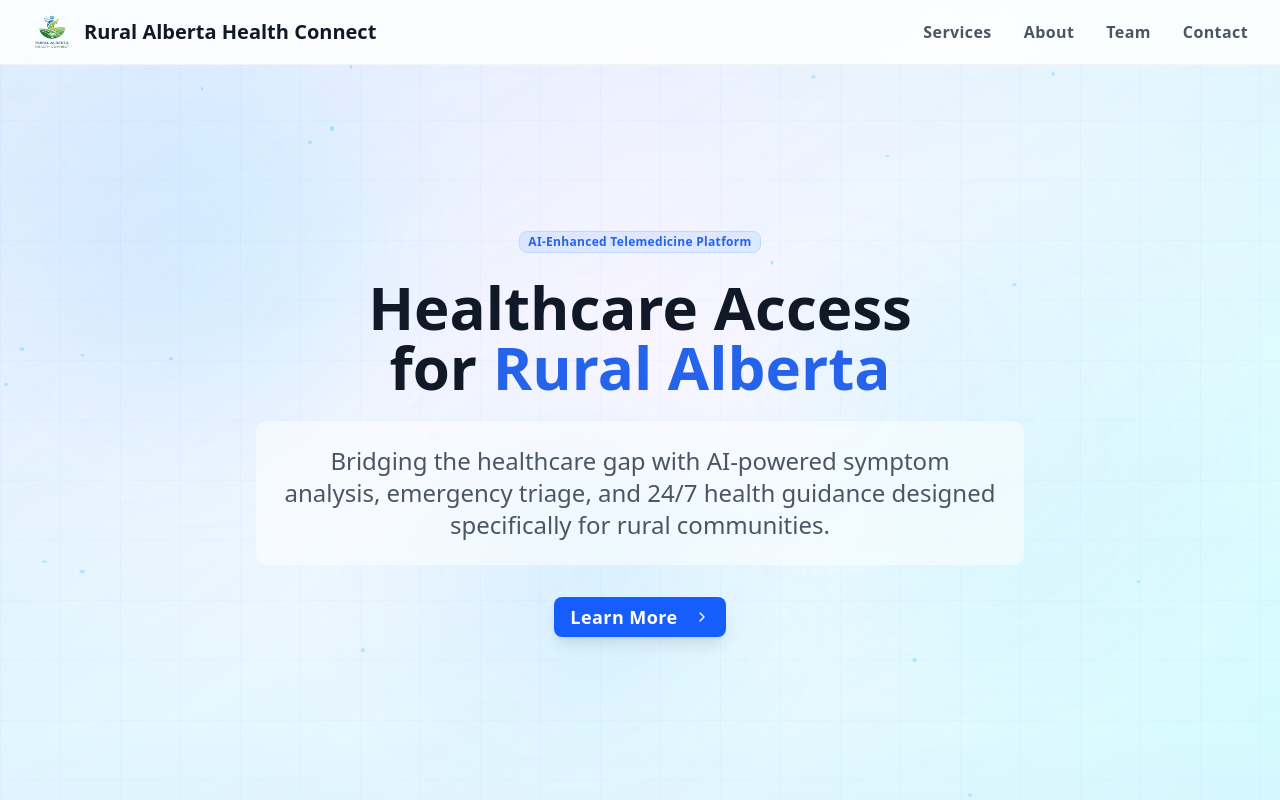
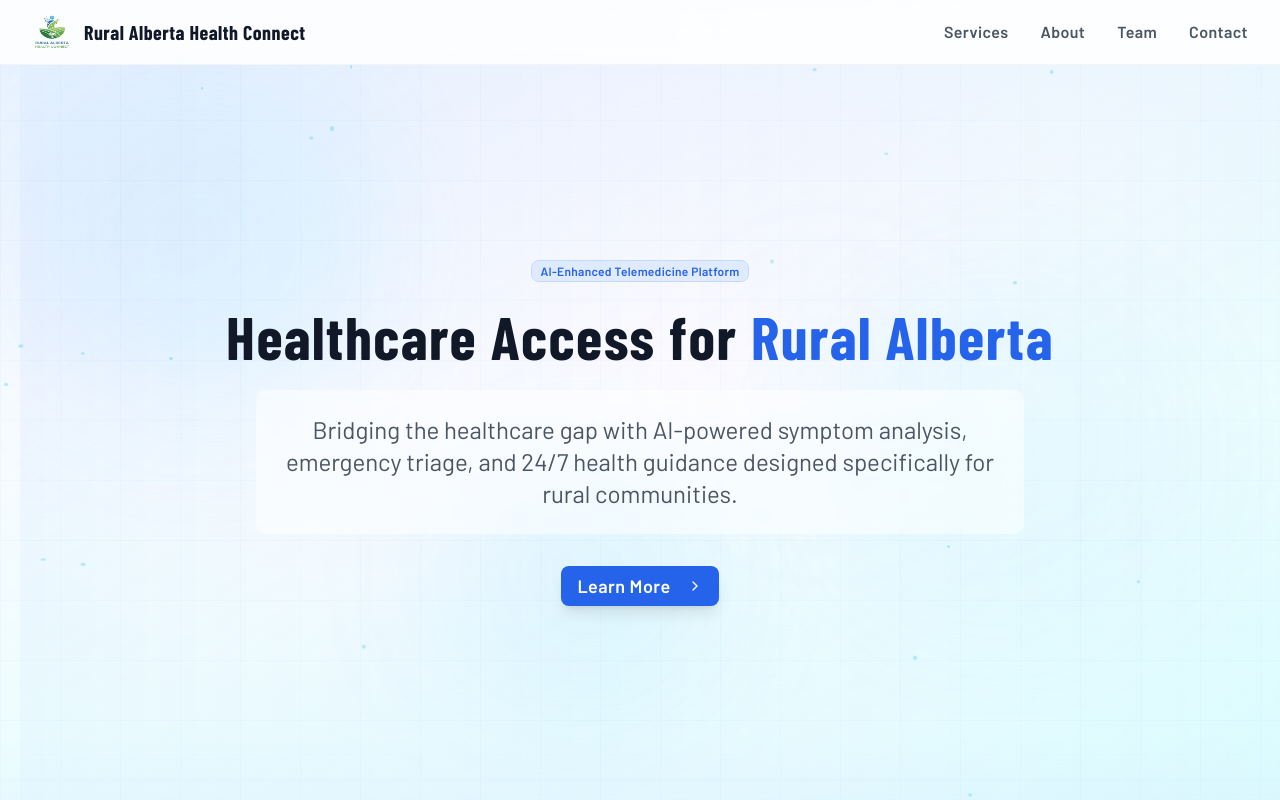
Before and after one commit to RhailynJane/rahc_website, a Next.js app: page / in a window 1280 px wide. Shown: the top 800 px of the page. Built offline with nearby package versions, Linux system fonts and the light colour scheme.

Commit message:
change font to barlow condensed

```diff
--- a/app/globals.css
+++ b/app/globals.css
@@ -1,3 +1,4 @@
+@import url('https://fonts.googleapis.com/css2?family=Barlow+Condensed:wght@400;500;600;700&family=Barlow:wght@300;400;500;600&display=swap');
 @import "tailwindcss";
 @import "tw-animate-css";
 
@@ -57,23 +58,39 @@
   }
 }
 
+/* Font Classes */
+.font-barlow {
+  font-family: 'Barlow', sans-serif;
+}
+
+.font-barlow-condensed {
+  font-family: 'Barlow Condensed', sans-serif;
+  letter-spacing: 0.025em;
+}
+
 /* Custom Animations */
 @keyframes float {
   0%, 100% {
     transform: translateY(0) translateX(0);
   }
+  25% {
+    transform: translateY(-15px) translateX(5px);
+  }
   50% {
-    transform: translateY(-20px) translateX(10px);
+    transform: translateY(-25px) translateX(10px);
+  }
+  75% {
+    transform: translateY(-15px) translateX(5px);
   }
 }
 
 @keyframes pulse-slow {
   0%, 100% {
-    opacity: 0.5;
+    opacity: 0.4;
     transform: scale(1);
   }
   50% {
-    opacity: 0.8;
+    opacity: 0.7;
     transform: scale(1.1);
   }
 }
@@ -84,7 +101,7 @@
     transform: scale(1);
   }
   50% {
-    opacity: 0.6;
+    opacity: 0.5;
     transform: scale(1.05);
   }
 }
@@ -95,25 +112,40 @@
     transform: scale(1);
   }
   50% {
-    opacity: 0.4;
+    opacity: 0.35;
     transform: scale(1.02);
   }
 }
 
+@keyframes gradient-flow {
+  0%, 100% {
+    opacity: 0.3;
+    transform: translateX(0%);
+  }
+  50% {
+    opacity: 0.5;
+    transform: translateX(2%);
+  }
+}
+
 .animate-float {
-  animation: float 6s ease-in-out infinite;
+  animation: float 8s ease-in-out infinite;
 }
 
 .animate-pulse-slow {
-  animation: pulse-slow 4s ease-in-out infinite;
+  animation: pulse-slow 5s ease-in-out infinite;
 }
 
 .animate-pulse-slower {
-  animation: pulse-slower 6s ease-in-out infinite;
+  animation: pulse-slower 7s ease-in-out infinite;
 }
 
 .animate-pulse-slowest {
-  animation: pulse-slowest 8s ease-in-out infinite;
+  animation: pulse-slowest 9s ease-in-out infinite;
+}
+
+.animate-gradient-flow {
+  animation: gradient-flow 10s ease-in-out infinite;
 }
 
 /* Enhanced styles */
@@ -135,12 +167,12 @@
 }
 
 ::-webkit-scrollbar-thumb {
-  background: linear-gradient(to bottom, #3b82f6, #10b981);
+  background: #3b82f6;
   border-radius: 4px;
 }
 
 ::-webkit-scrollbar-thumb:hover {
-  background: linear-gradient(to bottom, #2563eb, #059669);
+  background: #2563eb;
 }
 
 /* Smooth transitions */
@@ -151,15 +183,35 @@
 /* Backdrop blur support */
 @supports (backdrop-filter: blur(10px)) {
   .backdrop-blur-sm {
-    backdrop-filter: blur(4px);
+    backdrop-filter: blur(6px);
   }
 
   .backdrop-blur-md {
-    backdrop-filter: blur(8px);
+    backdrop-filter: blur(10px);
   }
 }
 
-/* Gradient text removal - using solid colors instead */
+/* Enhanced gradient backgrounds */
+body {
+  font-family: 'Barlow', sans-serif;
+}
+
+/* Team image styling */
+.w-24.h-24 {
+  width: 6rem;
+  height: 6rem;
+}
+
+/* Button enhancements */
+.bg-blue-600 {
+  background-color: #2563eb;
+}
+
+.bg-blue-600:hover {
+  background-color: #1d4ed8;
+}
+
+/* Text colors for better readability */
 .text-gray-900 {
   color: #111827;
 }
@@ -179,7 +231,3 @@
 .text-blue-600 {
   color: #2563eb;
 }
-
-.text-green-500 {
-  color: #10b981;
-}
```
